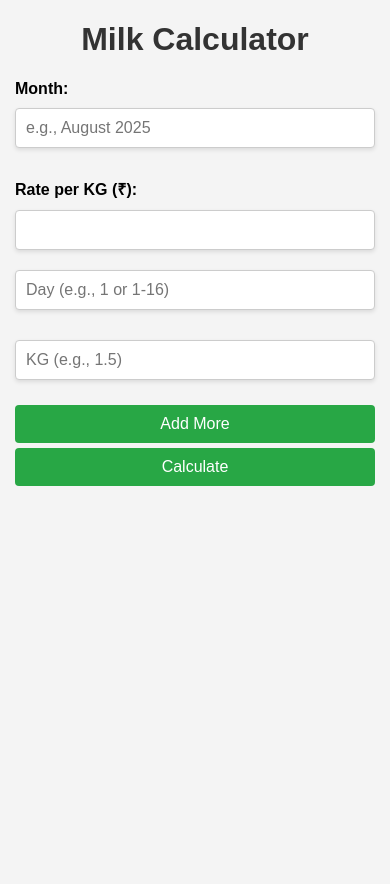
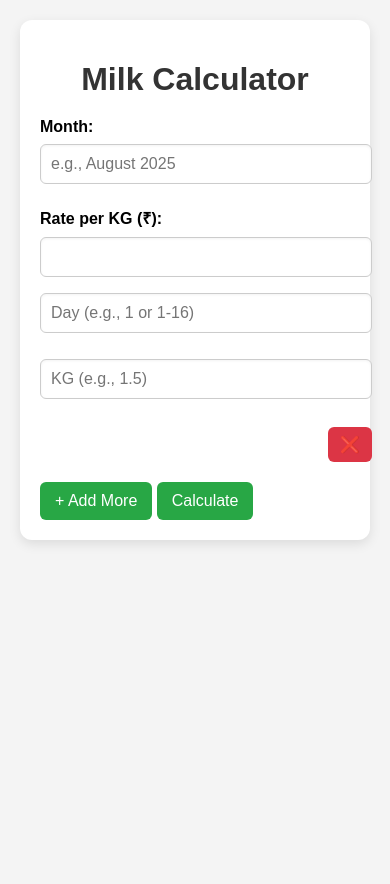
Before and after one commit to Manmohansinghyadav/MilkCalculator, a Flask app: page / in a window 390 px wide. Before the commit the page ends 486 px from the top, so only its background shows below. Run offline with Flask 3, Linux system fonts and the light colour scheme.

Commit message:
add card and responsive ness

```diff
--- a/templates/index.html
+++ b/templates/index.html
@@ -6,30 +6,45 @@
   <style>
     body {
       font-family: Arial, sans-serif;
-      margin: 30px;
+      margin: 0;
       background: #f4f4f4;
+      display: flex;
+      justify-content: center;
+      align-items: flex-start;
+      min-height: 100vh;
+      padding: 20px;
+    }
+
+    .container {
+      background: #fff;
+      max-width: 600px;
+      width: 100%;
+      padding: 20px;
+      border-radius: 12px;
+      box-shadow: 0 4px 12px rgba(0,0,0,0.1);
     }
 
     h1 {
       color: #333;
       text-align: center;
+      margin-bottom: 20px;
     }
 
     label {
-      margin-top: 20px;
+      margin-top: 15px;
       display: block;
       font-weight: bold;
     }
 
     input[type="text"],
     input[type="number"] {
-      width: calc(100% - 22px);
+      width: 100%;
       padding: 10px;
-      margin: 10px 0;
+      margin: 8px 0;
       border: 1px solid #ccc;
-      border-radius: 4px;
+      border-radius: 6px;
       font-size: 16px;
-      box-shadow: 0 2px 4px rgba(0, 0, 0, 0.1);
+      box-shadow: inset 0 1px 3px rgba(0,0,0,0.05);
     }
 
     .entry {
@@ -37,6 +52,12 @@
       display: flex;
       gap: 10px;
       flex-wrap: wrap;
+      align-items: center;
+    }
+
+    .entry input {
+      flex: 1;
+      min-width: 100px;
     }
 
     button {
@@ -44,44 +65,78 @@
       background-color: #28a745;
       color: white;
       border: none;
-      border-radius: 4px;
+      border-radius: 6px;
       cursor: pointer;
       font-size: 16px;
       margin-top: 10px;
-      transition: background-color 0.3s;
-      width: 100%;
+      transition: background-color 0.3s, transform 0.2s;
     }
 
     button:hover {
       background-color: #218838;
+      transform: translateY(-2px);
+    }
+
+    .removeBtn {
+      background-color: #dc3545;
+      color: white;
+      border: none;
+      padding: 8px 12px;
+      border-radius: 6px;
+      cursor: pointer;
+      flex-shrink: 0;
+    }
+
+    .removeBtn:hover {
+      background-color: #c82333;
     }
 
     .summary {
-      margin-top: 30px;
-      background: #fff;
+      margin-top: 25px;
+      background: #fafafa;
       padding: 15px;
-      border-radius: 6px;
-      box-shadow: 0 0 5px rgba(0, 0, 0, 0.1);
+      border-radius: 8px;
+      border: 1px solid #ddd;
+      box-shadow: inset 0 1px 3px rgba(0,0,0,0.05);
     }
 
-    .error {
-      color: red;
+    .summary h2 {
+      margin-top: 0;
       text-align: center;
+      color: #444;
+    }
+
+    .summary ul {
+      list-style: none;
+      padding: 0;
+    }
+
+    .summary li {
+      padding: 6px 0;
+      border-bottom: 1px dashed #ddd;
+    }
+
+    .summary p {
+      font-weight: bold;
+      text-align: center;
+      margin: 10px 0;
     }
 
     @media (max-width: 600px) {
-      body {
-        margin: 15px;
+      .entry {
+        flex-direction: column;
+        align-items: stretch;
       }
 
-      button {
-        margin-top: 5px;
+      .removeBtn {
+        align-self: flex-end;
       }
     }
   </style>
 </head>
 <body>
 
+  <div class="container">
     <h1>Milk Calculator</h1>
 
     <form id="milkForm">
@@ -95,17 +150,18 @@
         <div class="entry">
           <input type="text" placeholder="Day (e.g., 1 or 1-16)" class="dayInput" required>
           <input type="number" placeholder="KG (e.g., 1.5)" class="kgInput" step="0.1" required>
+          <button type="button" class="removeBtn" onclick="removeEntry(this)">❌</button>
         </div>
       </div>
 
-    <button type="button" onclick="addEntryField()">Add More</button>
+      <button type="button" onclick="addEntryField()">+ Add More</button>
       <button type="submit">Calculate</button>
     </form>
 
     <div id="output" class="summary" style="display: none;"></div>
+  </div>
 
   <script>
-
     function addEntryField() {
       const container = document.getElementById('entryFields');
       const div = document.createElement('div');
@@ -113,8 +169,19 @@
       div.innerHTML = `
         <input type="text" placeholder="Day (e.g., 1 or 1-16)" class="dayInput" required>
         <input type="number" placeholder="KG (e.g., 1.5)" class="kgInput" step="0.1" required>
+        <button type="button" class="removeBtn" onclick="removeEntry(this)">❌</button>
       `;
       container.appendChild(div);
+    }
+
+    function removeEntry(button) {
+      const entryDiv = button.parentNode;
+      const container = document.getElementById('entryFields');
+      if (container.children.length > 1) {
+        entryDiv.remove();
+      } else {
+        alert("At least one entry is required!");
+      }
     }
 
     document.getElementById('milkForm').addEventListener('submit', function (e) {
@@ -162,8 +229,8 @@
       });
 
       const totalAmount = totalKg * rate;
-      summaryHTML += `</ul><p><strong>Total Milk:</strong> ${totalKg.toFixed(2)} kg</p>`;
-      summaryHTML += `<p><strong>Total Amount:</strong> ₹${totalAmount.toFixed(2)}</p>`;
+      summaryHTML += `</ul><p>Total Milk: ${totalKg.toFixed(2)} kg</p>`;
+      summaryHTML += `<p>Total Amount: ₹${totalAmount.toFixed(2)}</p>`;
 
       const output = document.getElementById('output');
       output.innerHTML = summaryHTML;
```
Lines whose indentation alone changed are shown as unchanged.
